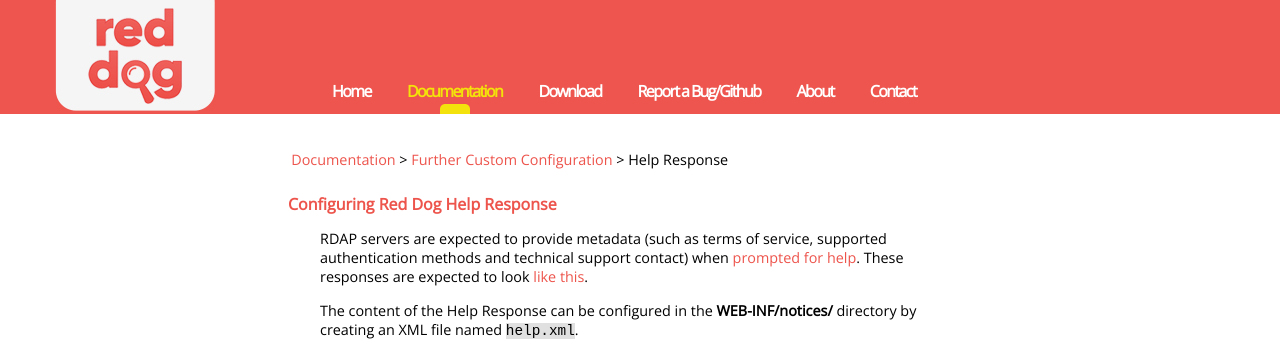
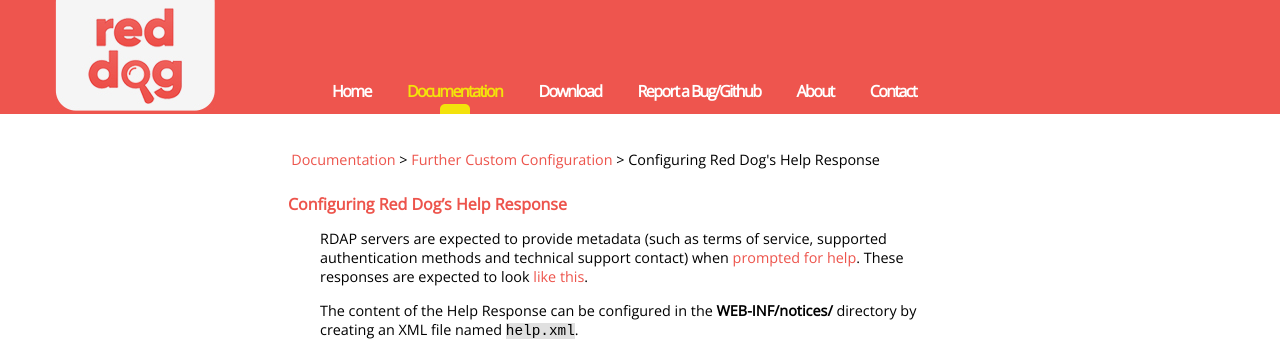
Before and after one commit to NICMx/rdap-server, a Jekyll site: the page built from help-response.md, in a window 1280 px wide. Shown: the top 344 px of the page. Built offline with Jekyll 4.4.1, drawn with Linux system fonts in a browser that asks for light colours; nearby versions of some CDN libraries.

Commit message:
Update title to 'Configuring Red Dog's Help Response'

```diff
--- a/documentation.md
+++ b/documentation.md
@@ -35,7 +35,7 @@
 
 ## Further Custom Configuration
 
-1. [Adding content to the Help Response](help-response.html)
+1. [Configuring Red Dog's Help Response](help-response.html)
 1. [General behavior configuration](behavior-configuration.html)
 1. [Rate Limit](rate-limit.html)
 1. [User authentication](authentication.html)
--- a/help-response.md
+++ b/help-response.md
@@ -1,10 +1,10 @@
 ---
-title: Help Response
+title: Configuring Red Dog's Help Response
 breadcrums: ["Documentation", "documentation.html", "Further Custom Configuration", "documentation.html#further-custom-configuration"]
 wheretogo: ["General behavior configuration", "behavior-configuration.html"]
 ---
 
-# Configuring Red Dog Help Response
+# {{ page.title }}
 
 RDAP servers are expected to provide metadata (such as terms of service, supported authentication methods and technical support contact) when [prompted for help](http://tools.ietf.org/html/rfc7482#section-3.1.6 "Help Path Segment Specification"). These responses are expected to look [like this](https://tools.ietf.org/html/rfc7483#section-7).
 
```
